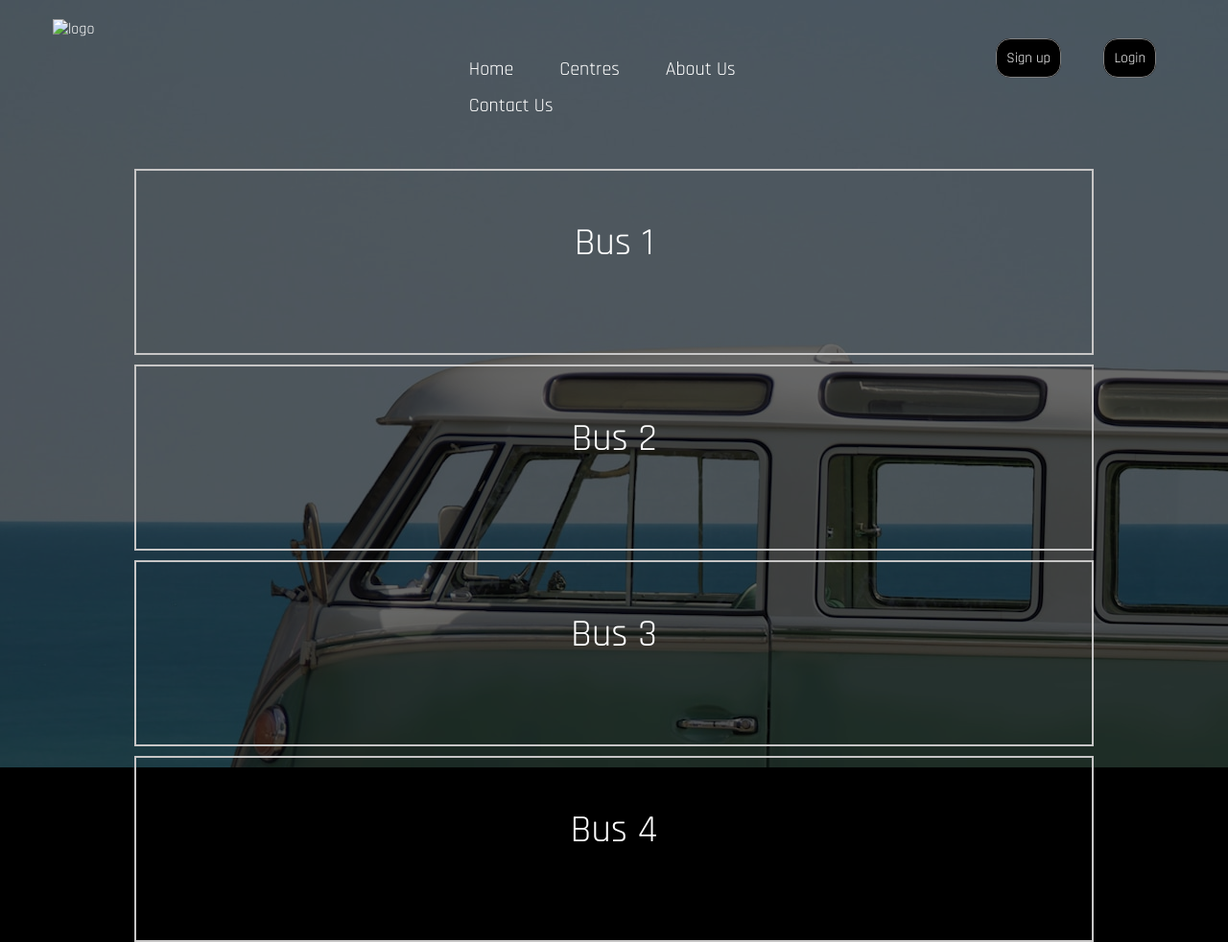
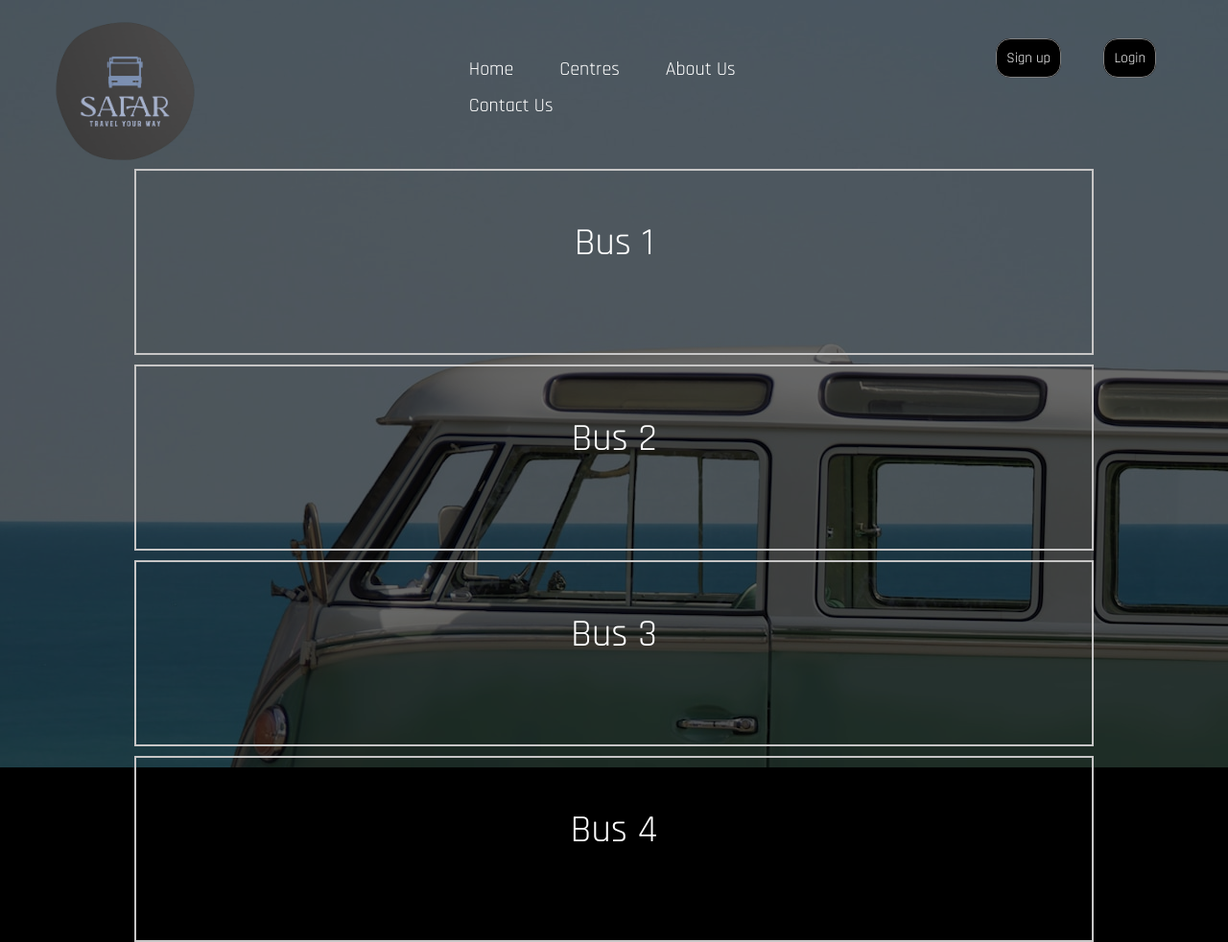
Before and after one commit to Ramkaminwar/bookmybus, a plain HTML site: page Public/avlbus/avlbus.html in a window 1280 px wide. Shown: the whole page at 96% size. Drawn offline with Linux system fonts and the light colour scheme.

Commit message:
changes in logo

```diff
--- a/Public/avlbus/avlbus.html
+++ b/Public/avlbus/avlbus.html
@@ -14,7 +14,7 @@
 
         <!-- left side for logo -->
         <div class="left">
-            <img src="/Projects/Safarcopy/Logo/logo without bg.png" alt="logo">
+            <img src="/bookmybus/Public/Pictures/logo.png" alt="logo">
         </div>
 
         <!-- mid for navbar -->
```
Also changed, not shown: Public/about_us/aboutus.html (+1 -1 lines), Public/contactus/contactus.html (+1 -1 lines), Public/index.html (+1 -1 lines), Public/Pictures/logo without bg.png (deleted), Public/Pictures/logo.png (added), 1 other file.
